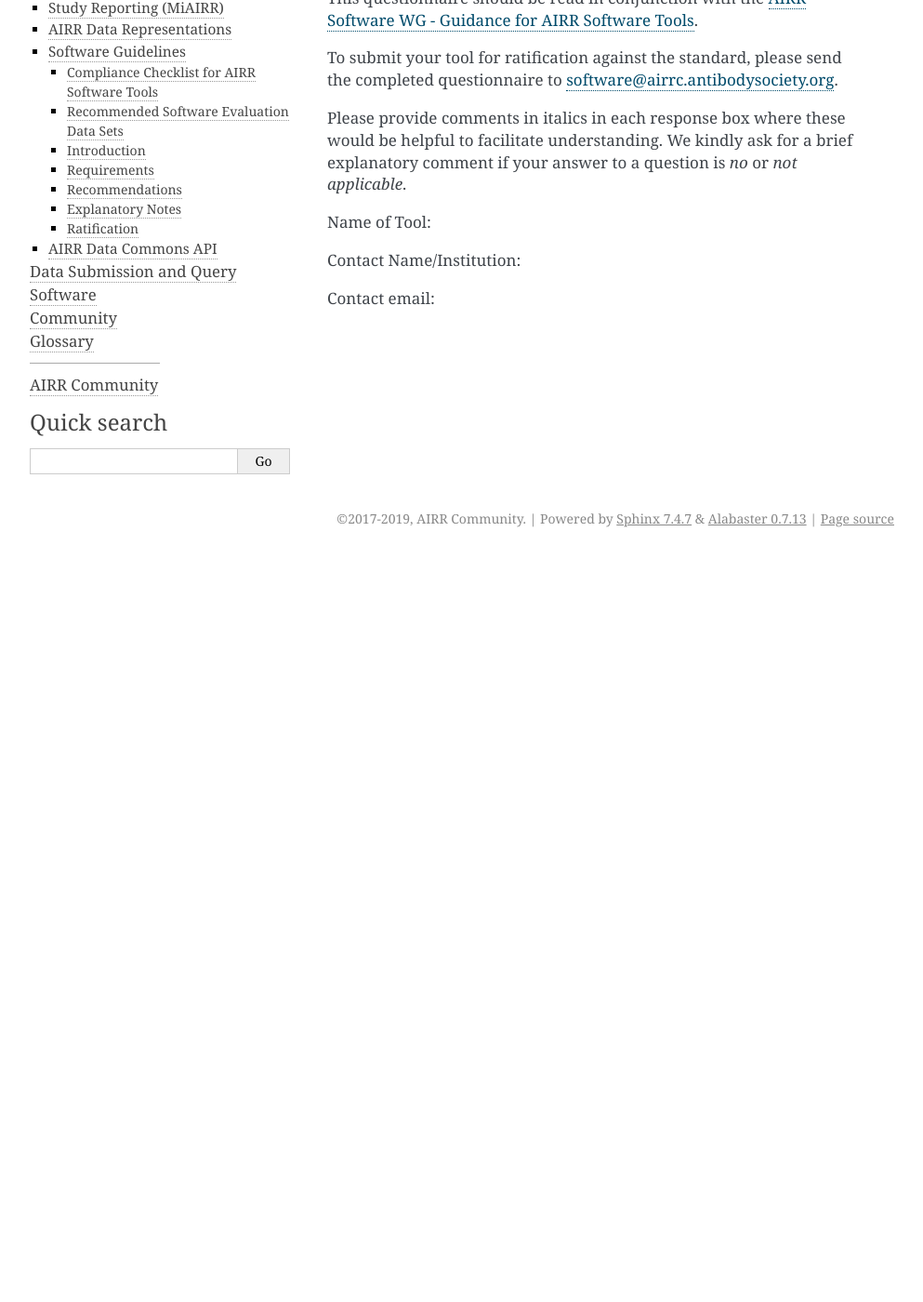
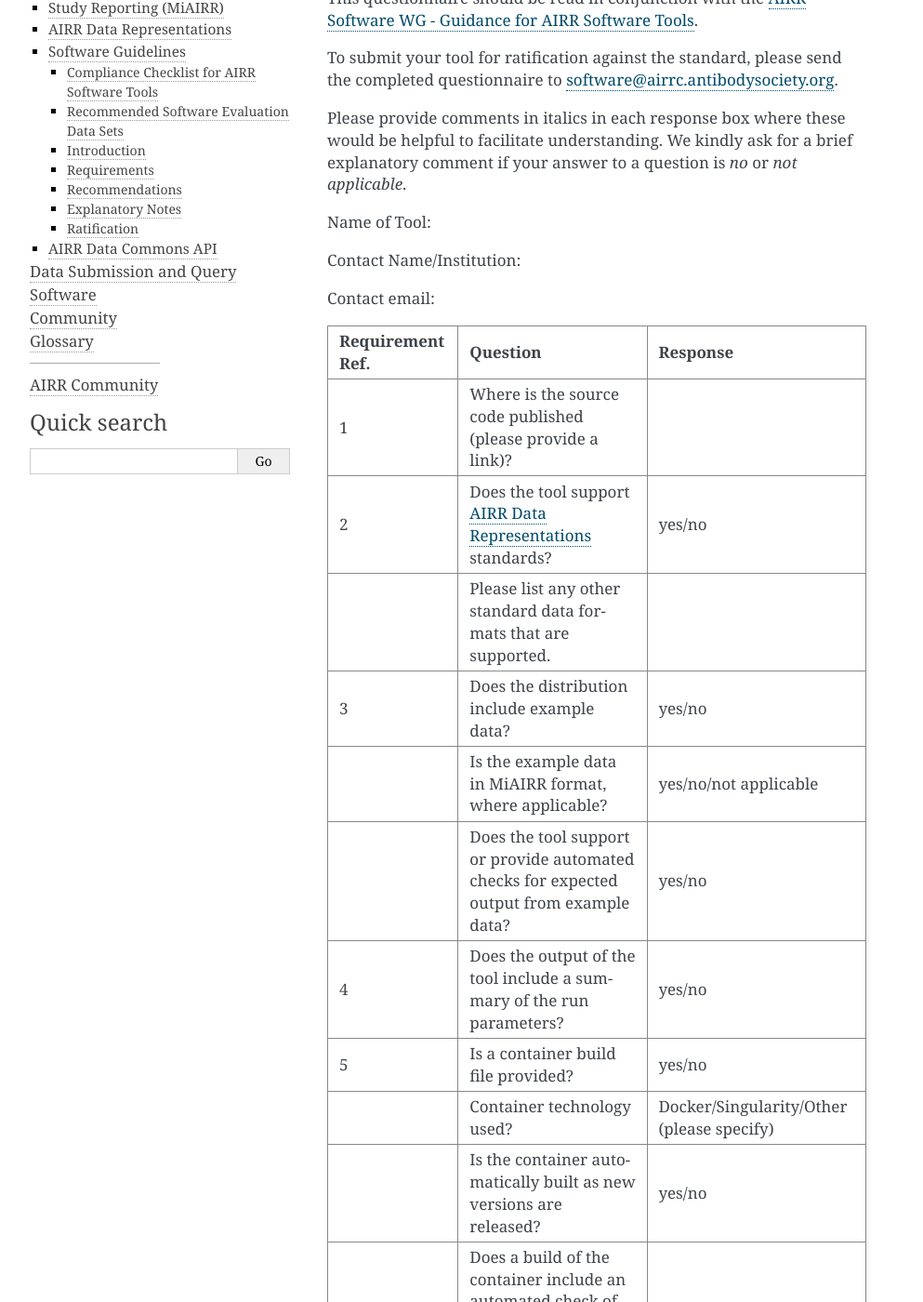
Before and after one commit to airr-community/airr-standards, a Sphinx documentation site: the page built from docs/swtools/airr_swtools_checklist.rst, in a window 1280 px wide and 1400 px high, scrolled down 270 px. Shown: the whole window at 93% size, without its empty margins (148-1141 px from the left). Built offline with Sphinx 7.4.7, drawn with Linux system fonts in a browser that asks for light colours; pages that are not in the unit, such as notebooks, are missing from menus; before the commit the page ends 900 px from its top, so only the background shows below that; some of the changed text lies outside the part shown.

Commit message:
fix table

```diff
--- a/docs/swtools/airr_swtools_checklist.rst
+++ b/docs/swtools/airr_swtools_checklist.rst
@@ -20,32 +20,49 @@ Contact Name/Institution:
 
 Contact email:
 
-+-----------------+-----------------------------------------------------------------------------------------------------------------------+---------------------------------------------+
-| **Requirement   | **Question**                                                                                                          | **Response**                                |
-| Ref.**          |                                                                                                                       |                                             |
-+=================+=======================================================================================================================+=============================================+
-| 1               | Where is the source code published (please provide a link)?                                                           |                                             |
-+-----------------+-----------------------------------------------------------------------------------------------------------------------+---------------------------------------------+
-| 2               | Does the tool support :ref:`DataRepresentations` standards?                                                           | yes/no                                      |
-|                 |                                                                                                                       |                                             |
-|                 | Please list any other standard data formats that are supported                                                        |                                             |
-+-----------------+-----------------------------------------------------------------------------------------------------------------------+---------------------------------------------+
-| 3               | Does the distribution include example data?                                                                           | yes/no                                      |
-|                 |                                                                                                                       |                                             |
-|                 | Is the example data in MiAIRR format, where applicable?                                                               | yes/no/not applicable                       |
-|                 |                                                                                                                       |                                             |
-|                 | Does the tool support or provide automated checks for expected output from example data?                                        | yes/no                                      |
-+-----------------+-----------------------------------------------------------------------------------------------------------------------+---------------------------------------------+
-| 4               | Does the output of the tool include a summary of the run parameters?                                                  | yes/no                                      |
-+-----------------+-----------------------------------------------------------------------------------------------------------------------+---------------------------------------------+
-| 5               | Is a container build file provided?                                                                                   | yes/no                                      |
-|                 |                                                                                                                       |                                             |
-|                 | Container technology used?                                                                                            | Docker/Singularity/Other (please specify)   |
-|                 |                                                                                                                       |                                             |
-|                 | Is the container automatically built as new versions are released?                                                    | yes/no                                      |
-|                 | Does a build of the container include an automated check of the output produced from the example data?                                                    | yes/no                                      |
-+-----------------+-----------------------------------------------------------------------------------------------------------------------+---------------------------------------------+
-| 6               | Where can users see what level of support is available? (Please provide a link)                                       |                                             |
-+-----------------+-----------------------------------------------------------------------------------------------------------------------+---------------------------------------------+
-| 7               | Under what software licence is the tool published? (please provide the name of the licence (e.g. GPL, MIT) or a link  |                                             |
-+-----------------+-----------------------------------------------------------------------------------------------------------------------+---------------------------------------------+
+.. list-table::
+    :widths: auto
+    :header-rows: 1
+
+    * - Requirement Ref.
+      - Question
+      - Response
+    * - 1
+      - Where is the source code published (please provide a link)?
+      -
+    * - 2
+      - Does the tool support :ref:`DataRepresentations` standards?
+      - yes/no
+    * -
+      - Please list any other standard data formats that are supported.
+      -
+    * - 3
+      - Does the distribution include example data?
+      - yes/no
+    * -
+      - Is the example data in MiAIRR format, where applicable?
+      - yes/no/not applicable
+    * -
+      - Does the tool support or provide automated checks for expected output from example data?
+      - yes/no
+    * - 4
+      - Does the output of the tool include a summary of the run parameters?
+      - yes/no
+    * - 5
+      - Is a container build file provided?
+      - yes/no
+    * -
+      - Container technology used?
+      - Docker/Singularity/Other (please specify)
+    * -
+      - Is the container automatically built as new versions are released?
+      - yes/no
+    * -
+      - Does a build of the container include an automated check of the output produced from the example data?
+      - yes/no
+    * - 6
+      - Where can users see what level of support is available? (Please provide a link)
+      -
+    * - 7
+      - Under what software licence is the tool published? (please provide the name of the licence (e.g. GPL, MIT) or a link
+      -
```
